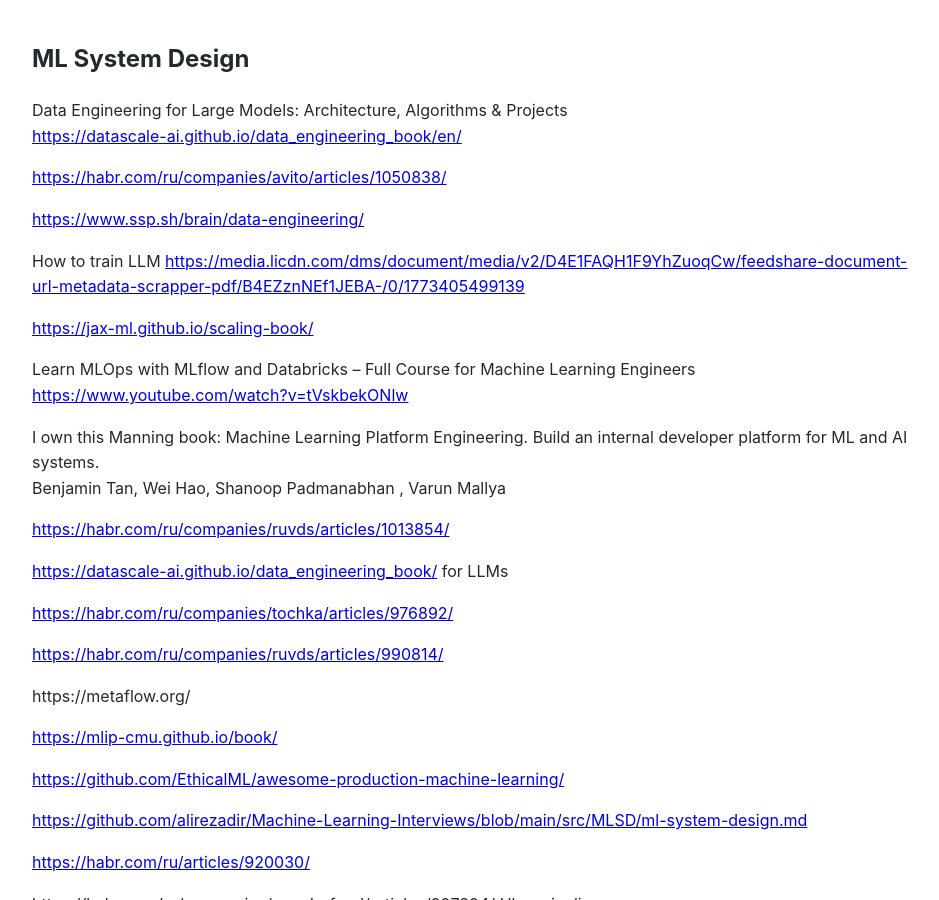
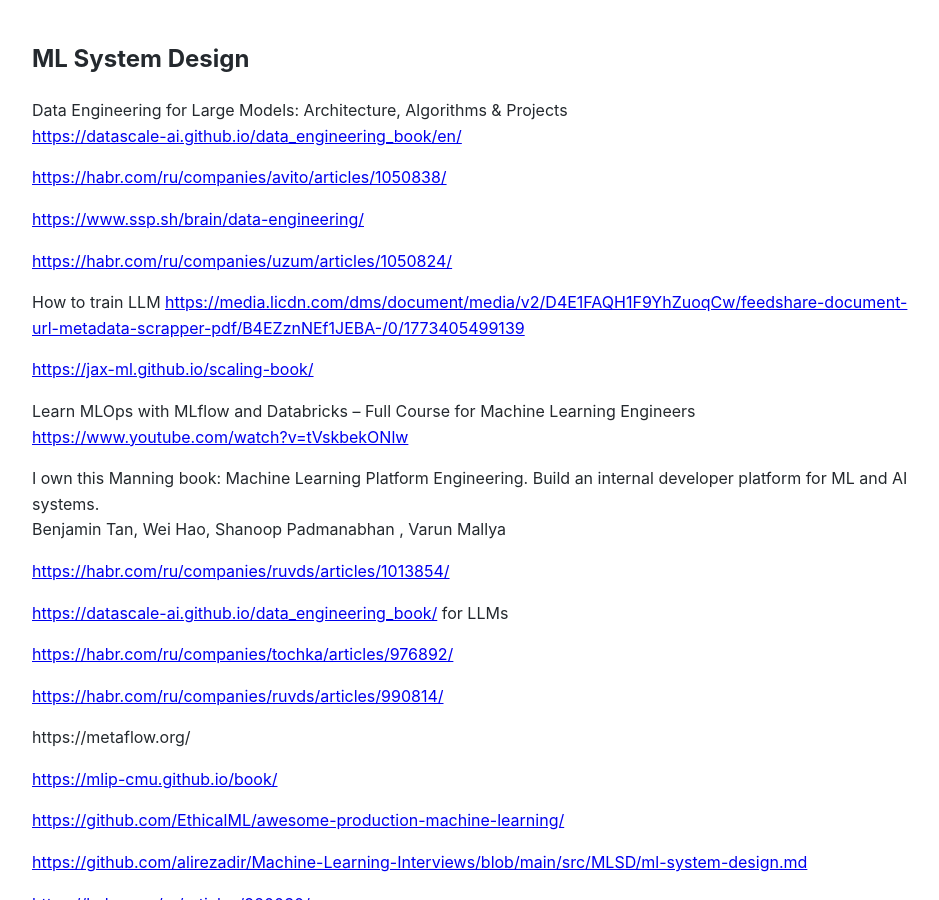
Before and after one commit to Michael-Lubinsky/michael-lubinsky.github.com, a Jekyll site: the page built from ml/ml_system_design.md, in a window 1280 px wide and 900 px high. Shown: the whole window, without its empty margins (158-1097 px from the left). Built offline with Jekyll 4.4.1, drawn with Linux system fonts in a browser that asks for light colours; our own code applies the rules of GitHub Pages for plain Markdown files.

Commit message:
Update ml_system_design.md

```diff
--- a/ml/ml_system_design.md
+++ b/ml/ml_system_design.md
@@ -7,6 +7,8 @@
 <https://habr.com/ru/companies/avito/articles/1050838/>
 
 <https://www.ssp.sh/brain/data-engineering/>
+
+<https://habr.com/ru/companies/uzum/articles/1050824/>
 
 How to train LLM
 <https://media.licdn.com/dms/document/media/v2/D4E1FAQH1F9YhZuoqCw/feedshare-document-url-metadata-scrapper-pdf/B4EZznNEf1JEBA-/0/1773405499139>
```
